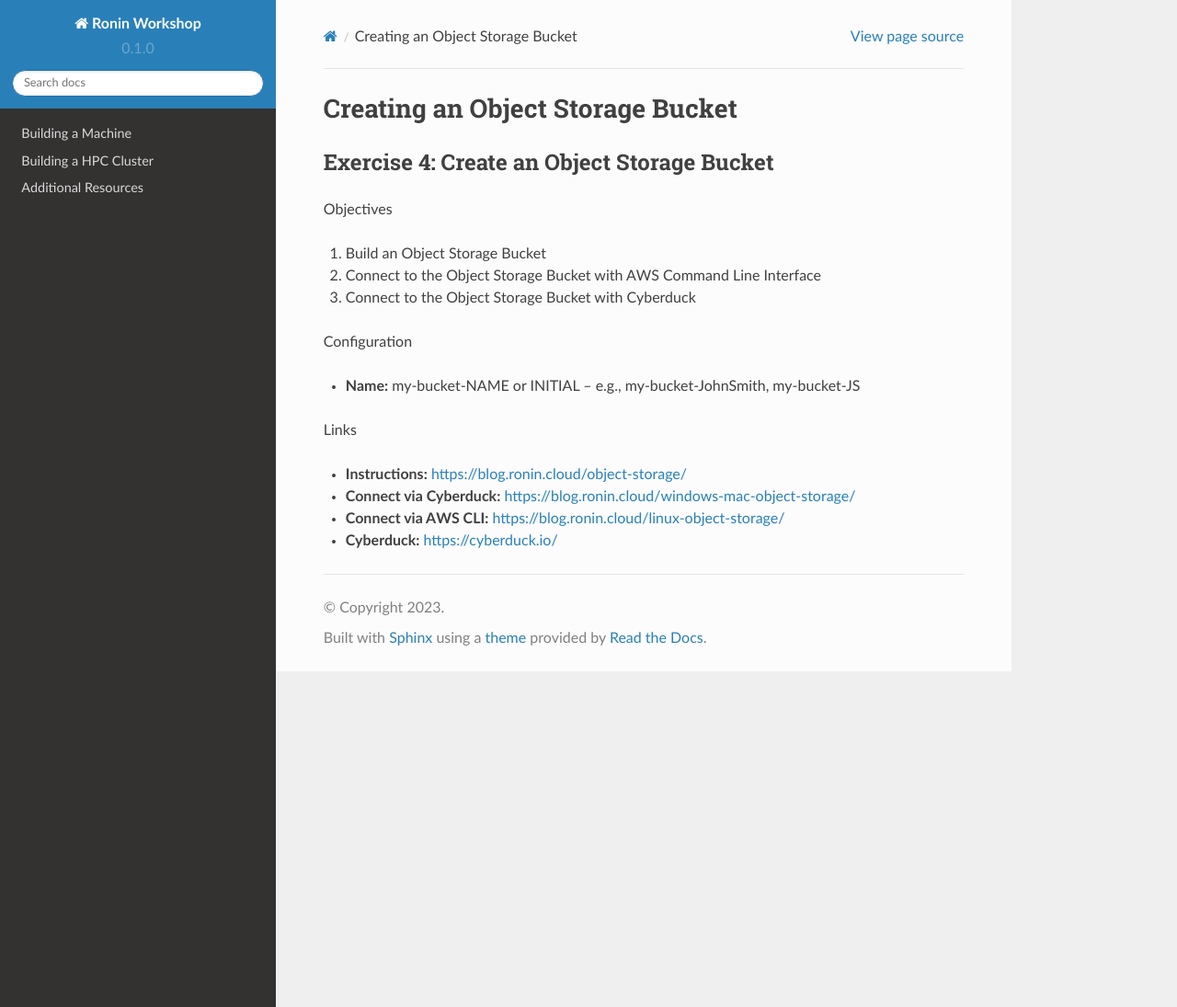
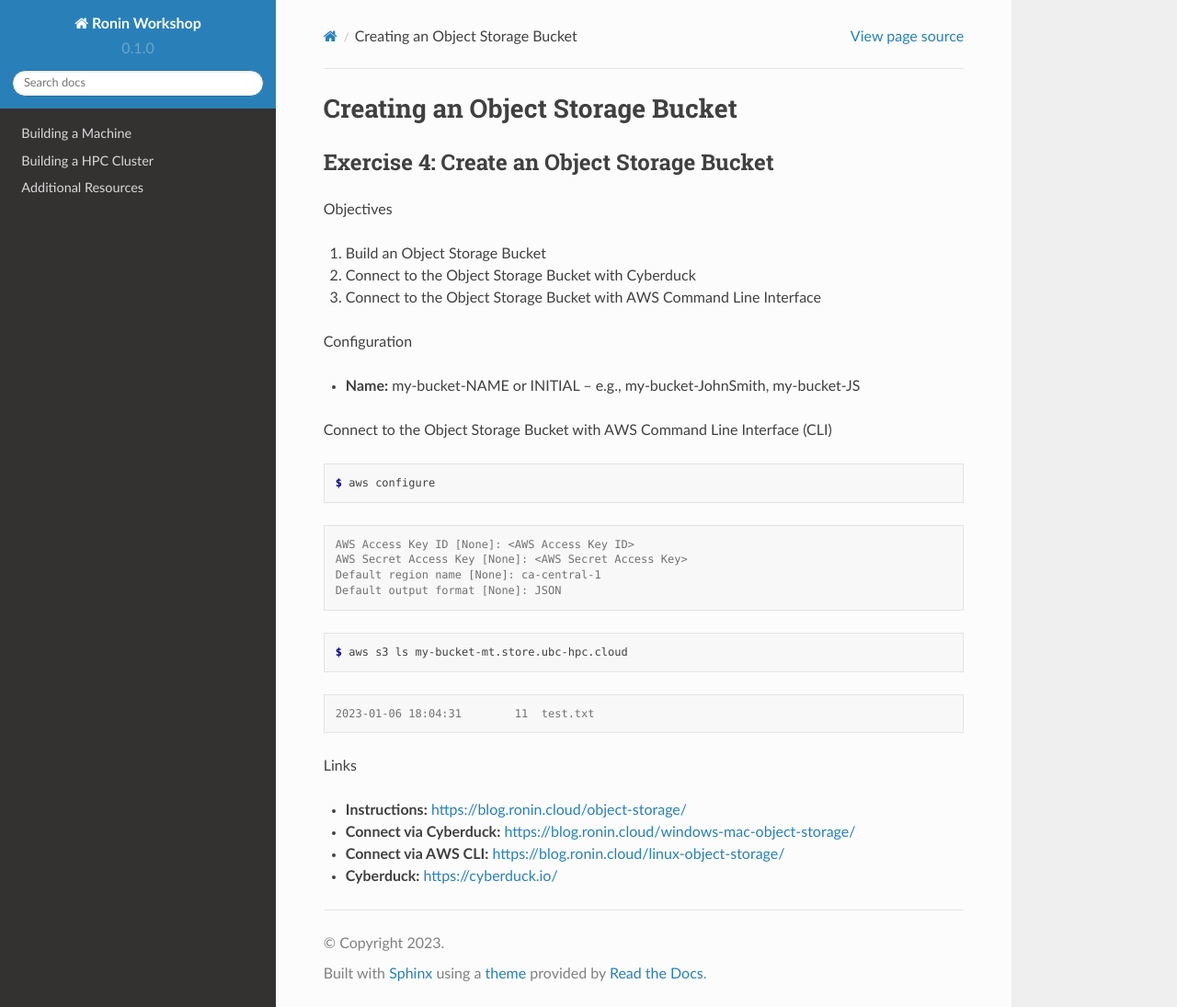
Before and after one commit to mwytang/ronin-workshop, a Sphinx documentation site: the page built from docs/source/object.rst, in a window 1280 px wide and 1095 px high. Shown: the whole window at 92% size. Built offline with Sphinx 7.4.7 and the Read the Docs theme 2.0.0, drawn with Linux system fonts in a browser that asks for light colours.

Commit message:
Update object.rst

```diff
--- a/docs/source/object.rst
+++ b/docs/source/object.rst
@@ -6,12 +6,33 @@ Exercise 4: Create an Object Storage Bucket
 Objectives
 
 #. Build an Object Storage Bucket
+#. Connect to the Object Storage Bucket with Cyberduck
 #. Connect to the Object Storage Bucket with AWS Command Line Interface
-#. Connect to the Object Storage Bucket with Cyberduck
 
 Configuration
 
 *	**Name:** my-bucket-NAME or INITIAL – e.g., my-bucket-JohnSmith, my-bucket-JS
+
+Connect to the Object Storage Bucket with AWS Command Line Interface (CLI)
+
+.. code-block:: console
+
+   $ aws configure
+
+.. code-block:: console
+
+   AWS Access Key ID [None]: <AWS Access Key ID>
+   AWS Secret Access Key [None]: <AWS Secret Access Key>
+   Default region name [None]: ca-central-1
+   Default output format [None]: JSON
+
+.. code-block:: console
+
+   $ aws s3 ls my-bucket-mt.store.ubc-hpc.cloud
+
+.. code-block:: console
+
+   2023-01-06 18:04:31        11  test.txt
 
 Links
 
```
